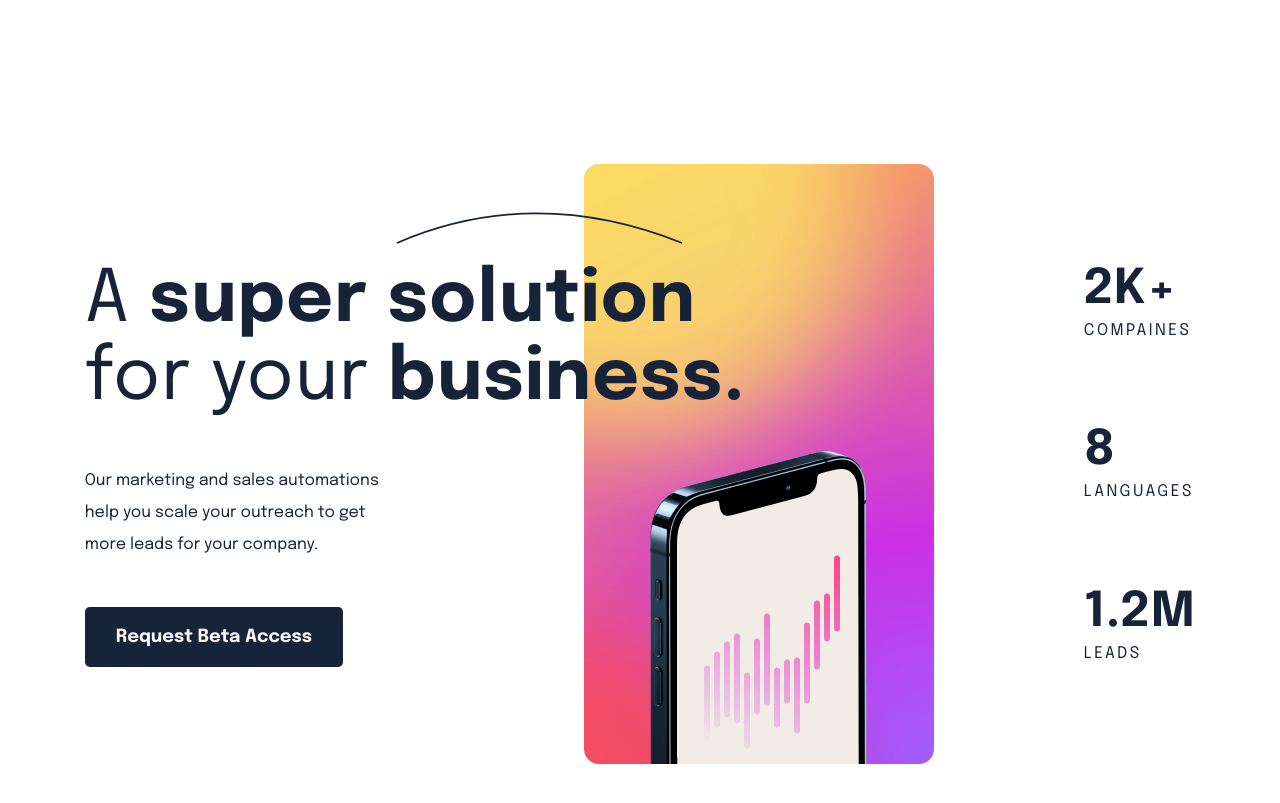
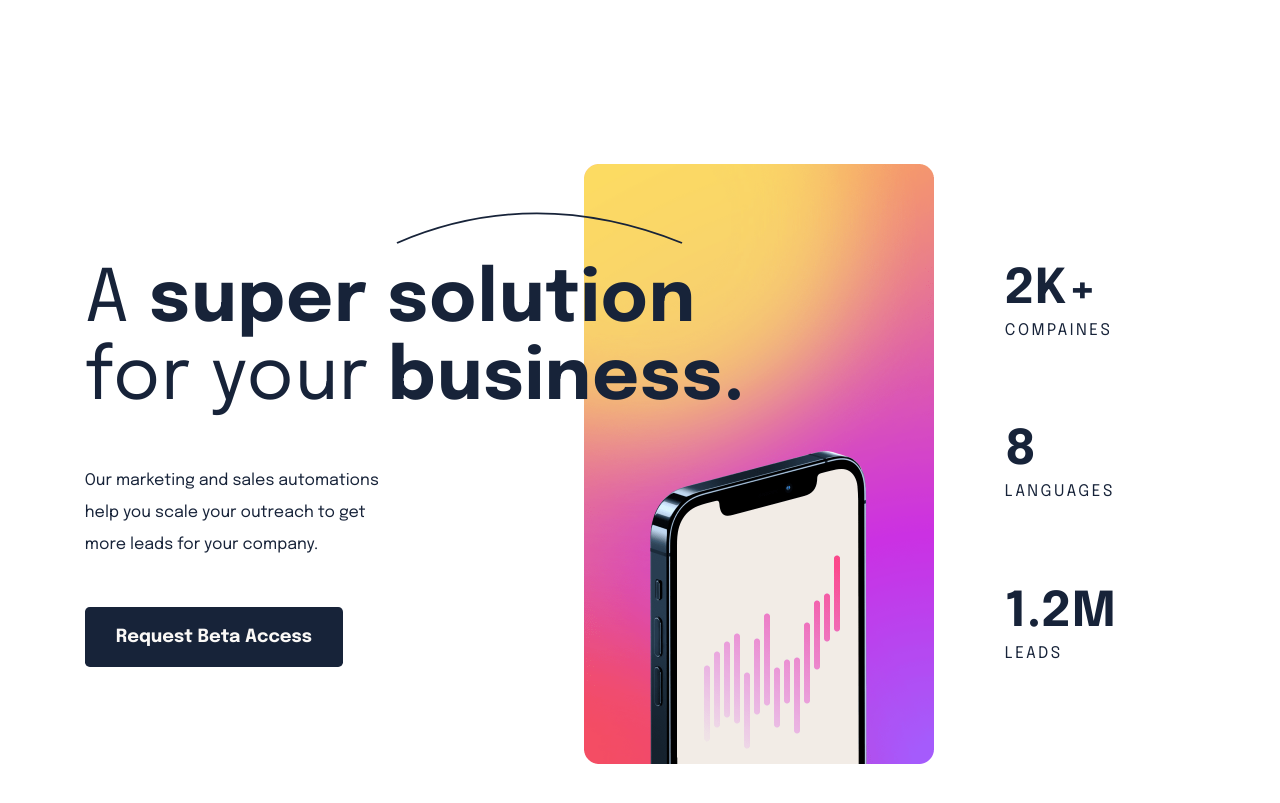
Before and after one commit to cwasi/suite-landing-page, a website: page index.html in a window 1280 px wide. Shown: the part 111-914 px from the top of the page. Drawn offline with Linux system fonts and the light colour scheme.

Commit message:
modify width of ratings

```diff
--- a/src/sass/layout/_ratings.scss
+++ b/src/sass/layout/_ratings.scss
@@ -1,5 +1,6 @@
 .ratings {
   height: 25.31rem;
+  width: 11.9rem;
 
   &-box {
     height: 100%;
```
Also changed, not shown: src/css/styles.css.
